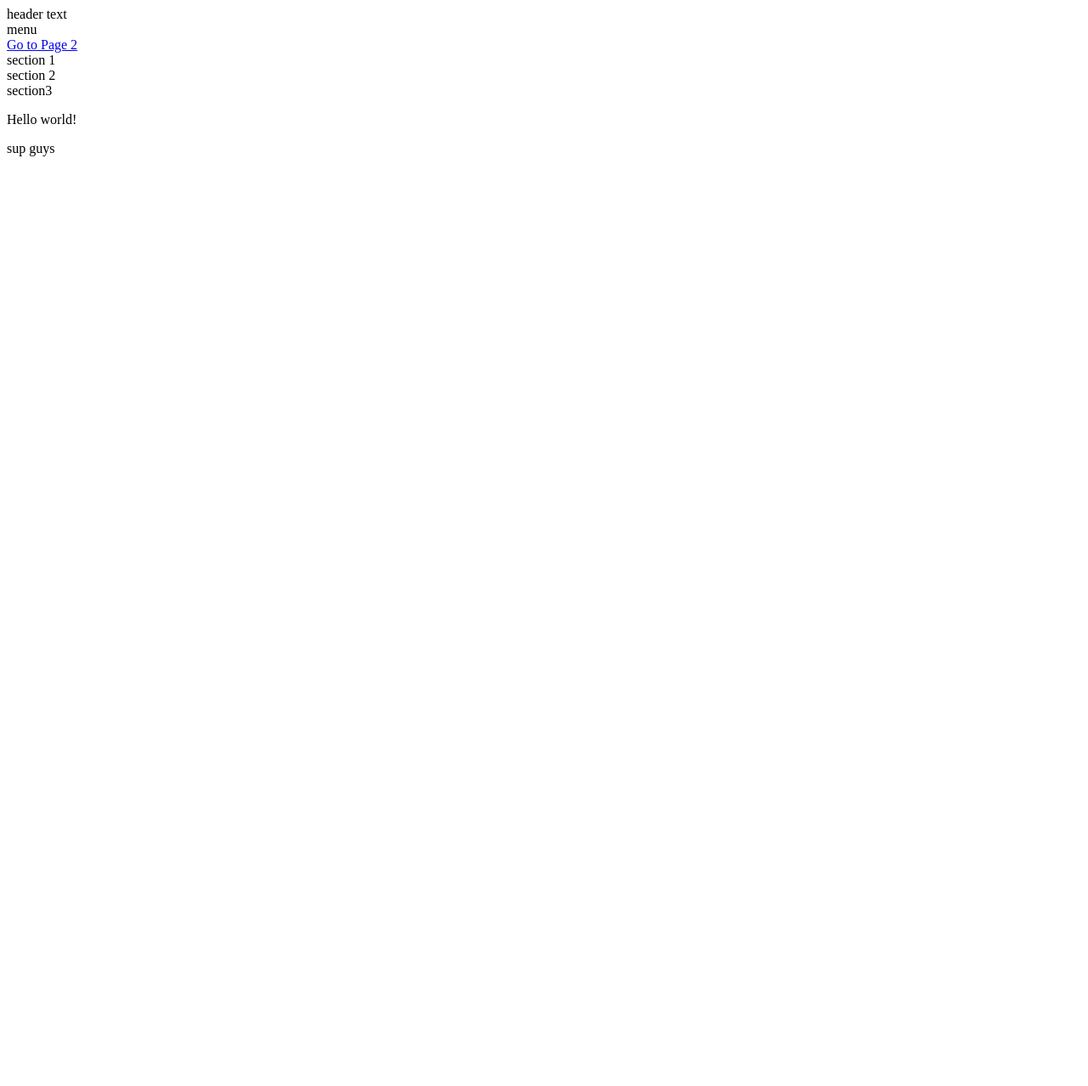
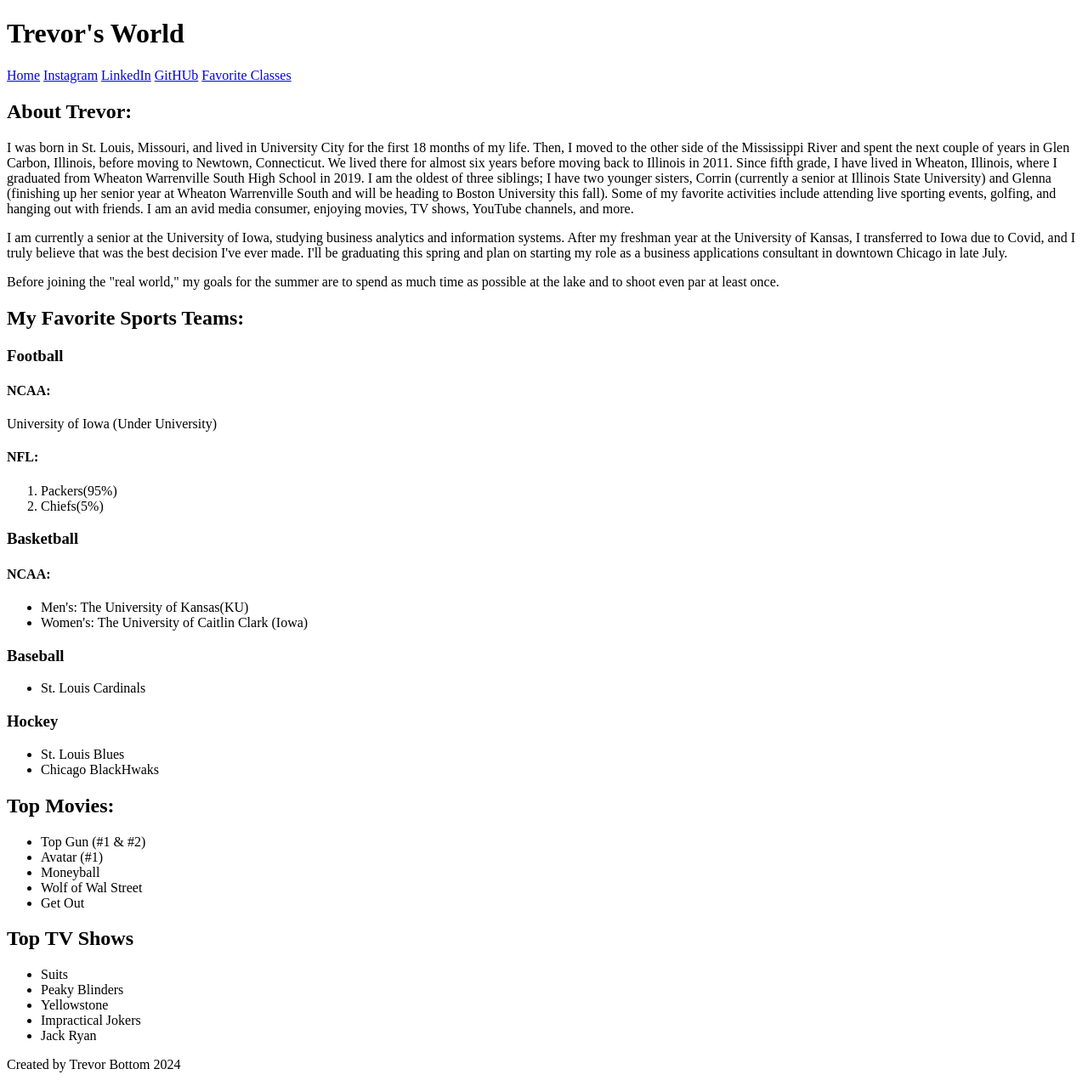
Before and after one commit to Trevor-Bottom/Bottom_HW6, a plain HTML site: page Index.html in a window 1280 px wide. Shown: the whole page at 85% size. Before the commit the page ends 800 px from the top, so only its background shows below. Drawn offline with Linux system fonts and the light colour scheme.

Commit message:
Added Text to HTML file

```diff
--- a/Index.html
+++ b/Index.html
@@ -4,33 +4,77 @@
 <head>
     <meta charset="UTF-8">
     <meta name="viewport" content="width=device-width, initial-scale=1.0">
-    <title>Document</title>
+    <title>Trevor's World</title>
     <link rel="stylesheet" href="./css/stylesheet.css">
 </head>
 
-
-
-
 <body>
     <header>
-        header text
-        <nav>menu</nav>
-        <a href="page2.html">Go to Page 2</a>
+        <h1>Trevor's World</h1>
+        <nav><a href="#Home">Home</a>
+        <a href="#Instagram">Instagram</a>
+        <a href="#LinkedIn">LinkedIn</a>
+        <a href="#GitHUB">GitHUb</a>
+        <a href="page2.html">Favorite Classes</a>
+        </nav>
     </header>
+
     <main>
-        <section>section 1</section>
-        <section>section 2</section>
-        <section>section3</section>
+        <section>
+            <h2>About Trevor:</h2>
+            <p>I was born in St. Louis, Missouri, and lived in University City for the first 18 months of my life. Then, I moved to the other side of the Mississippi River and spent the next couple of years in Glen Carbon, Illinois, before moving to Newtown, Connecticut. We lived there for almost six years before moving back to Illinois in 2011. Since fifth grade, I have lived in Wheaton, Illinois, where I graduated from Wheaton Warrenville South High School in 2019. I am the oldest of three siblings; I have two younger sisters, Corrin (currently a senior at Illinois State University) and Glenna (finishing up her senior year at Wheaton Warrenville South and will be heading to Boston University this fall). Some of my favorite activities include attending live sporting events, golfing, and hanging out with friends. I am an avid media consumer, enjoying movies, TV shows, YouTube channels, and more.</p>
+            <p>I am currently a senior at the University of Iowa, studying business analytics and information systems. After my freshman year at the University of Kansas, I transferred to Iowa due to Covid, and I truly believe that was the best decision I've ever made. I'll be graduating this spring and plan on starting my role as a business applications consultant in downtown Chicago in late July.</p>
+            <p>Before joining the "real world," my goals for the summer are to spend as much time as possible at the lake and to shoot even par at least once.</p>
+        </section>
+
+        <section>
+            <h2>My Favorite Sports Teams:</h2>
+                <h3>Football</h3>
+                <h4>NCAA:</h4>
+                <p>University of Iowa (Under University)</p>
+                <h4>NFL:</h4>
+                <ol>
+                    <li>Packers(95%)</li>
+                    <li>Chiefs(5%)</li>
+                </ol>
+                <h3>Basketball</h3>
+                <h4>NCAA:</h4>
+                <ul>
+                    <li>Men's: The University of Kansas(KU)</li>
+                    <li>Women's: The University of Caitlin Clark (Iowa)</li>
+                </ul>
+                <h3>Baseball</h3>
+                <ul>
+                    <li>St. Louis Cardinals</li>
+                </ul>
+                <h3>Hockey</h3>
+                <ul>
+                    <li>St. Louis Blues</li>
+                    <li>Chicago BlackHwaks</li>
+                </ul>
+        </section>
+        <section>
+            <h2>Top Movies:</h2>
+            <ul>
+                <li>Top Gun (#1 & #2)</li>
+                <li>Avatar (#1)</li>
+                <li>Moneyball</li>
+                <li>Wolf of Wal Street</li>
+                <li>Get Out</li>
+            </ul>
+        </section>
+        <section>
+            <h2>Top TV Shows</h2>
+            <ul>
+                <li>Suits</li>
+                <li>Peaky Blinders</li>
+                <li>Yellowstone</li>
+                <li>Impractical Jokers</li>
+                <li>Jack Ryan</li>
+            </ul>
+        </section>
     </main>
-
-    <p>Hello world!</p>
-
-    <p>sup guys</p>
+    <footer>
+        <p>Created by Trevor Bottom 2024</p>
 </body>
-
-
-
-
-
-
 </html>
```
Also changed, not shown: 2 other files.
